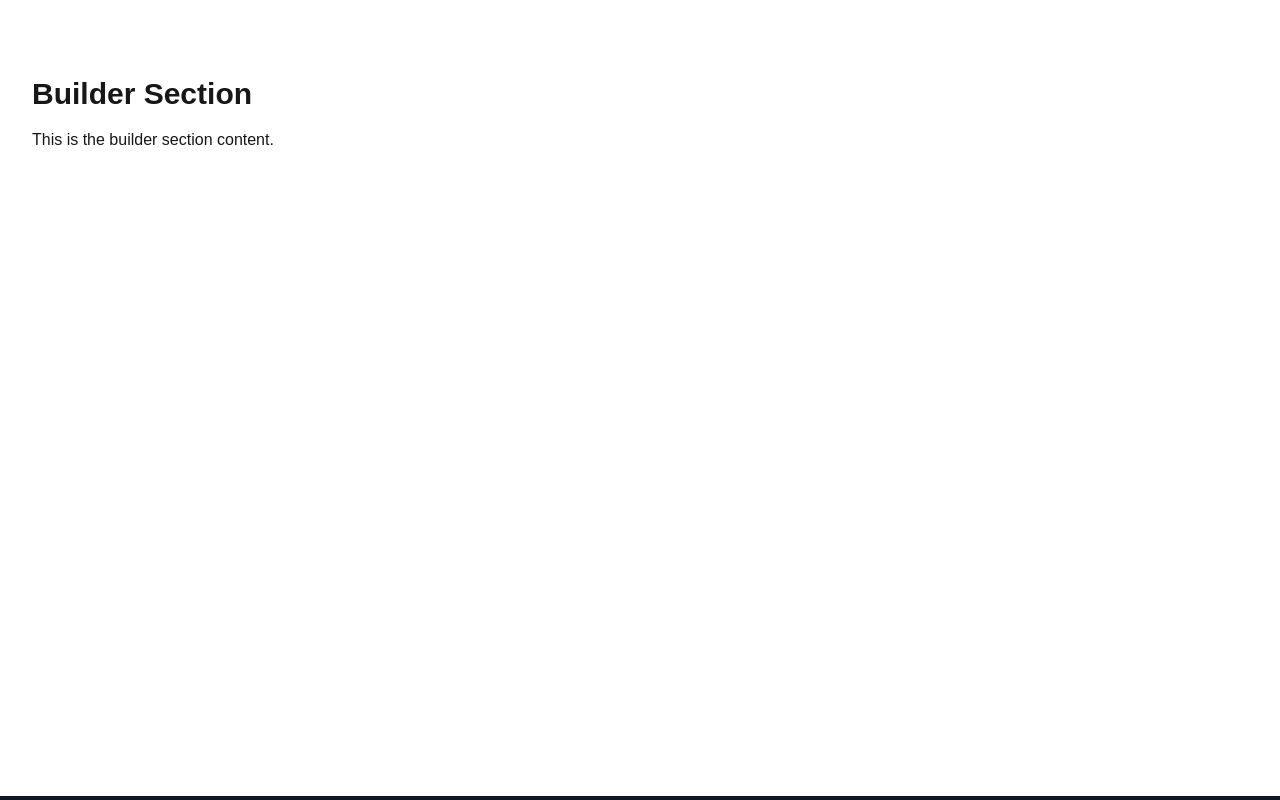
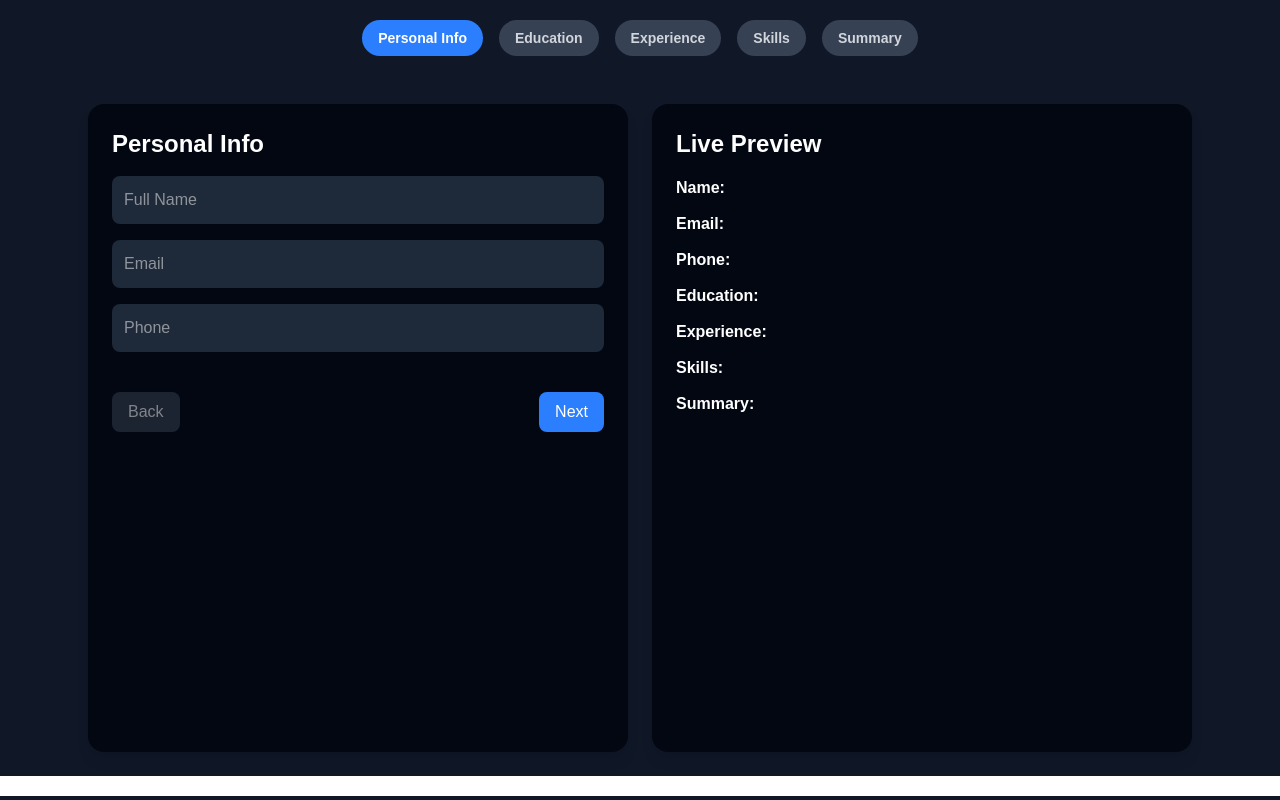
Before and after one commit to aryan21231212/Resume-builder, a Next.js app: page / in a window 1280 px wide. Shown: the part 980-1780 px from the top of the page. Built offline with nearby package versions, Linux system fonts and the light colour scheme.

Commit message:
build resume form part

```diff
--- a/app/page.tsx
+++ b/app/page.tsx
@@ -1,7 +1,6 @@
 import React from 'react'
 import Navbar from '../components/Navbar'
-import HowitWorks from '@/components/HowitWorks'
-import Home from '@/components/Home'
+
 
 const page = () => {
   return (
--- /dev/null
+++ b/components/Builder.tsx
@@ -0,0 +1,169 @@
+"use client";
+import React, { useState } from "react";
+import { motion } from "framer-motion";
+
+const steps = ["Personal Info", "Education", "Experience", "Skills", "Summary"];
+
+const Builder = () => {
+  const [step, setStep] = useState(0);
+  const [resume, setResume] = useState({
+    name: "",
+    email: "",
+    phone: "",
+    education: "",
+    experience: "",
+    skills: "",
+    summary: "",
+  });
+
+  const handleChange = (e: React.ChangeEvent<HTMLInputElement | HTMLTextAreaElement>) => {
+    setResume({ ...resume, [e.target.name]: e.target.value });
+  };
+
+  const nextStep = () => step < steps.length - 1 && setStep(step + 1);
+  const prevStep = () => step > 0 && setStep(step - 1);
+
+  return (
+    <div className="min-h-screen bg-gray-900 text-white flex flex-col">
+      {/* Progress Bar */}
+      <div className="flex justify-center space-x-4 p-6">
+        {steps.map((s, i) => (
+          <div
+            key={i}
+            className={`px-4 py-2 rounded-full text-sm font-semibold ${
+              i === step ? "bg-blue-500 text-white" : "bg-gray-700 text-gray-300"
+            }`}
+          >
+            {s}
+          </div>
+        ))}
+      </div>
+
+      {/* Main Layout */}
+      <div className="flex flex-col md:flex-row flex-1 max-w-6xl mx-auto w-full gap-6 p-6">
+        {/* Left Form */}
+        <motion.div
+          key={step}
+          initial={{ opacity: 0, x: -50 }}
+          animate={{ opacity: 1, x: 0 }}
+          transition={{ duration: 0.4 }}
+          className="flex-1 bg-gray-950 rounded-2xl p-6 shadow-lg"
+        >
+          <h2 className="text-2xl font-bold mb-4">{steps[step]}</h2>
+
+          {step === 0 && (
+            <>
+              <input
+                type="text"
+                name="name"
+                placeholder="Full Name"
+                value={resume.name}
+                onChange={handleChange}
+                className="w-full p-3 mb-4 rounded-lg bg-gray-800 text-white"
+              />
+              <input
+                type="email"
+                name="email"
+                placeholder="Email"
+                value={resume.email}
+                onChange={handleChange}
+                className="w-full p-3 mb-4 rounded-lg bg-gray-800 text-white"
+              />
+              <input
+                type="tel"
+                name="phone"
+                placeholder="Phone"
+                value={resume.phone}
+                onChange={handleChange}
+                className="w-full p-3 mb-4 rounded-lg bg-gray-800 text-white"
+              />
+            </>
+          )}
+
+          {step === 1 && (
+            <textarea
+              name="education"
+              placeholder="Education details"
+              value={resume.education}
+              onChange={handleChange}
+              className="w-full p-3 h-40 rounded-lg bg-gray-800 text-white"
+            />
+          )}
+
+          {step === 2 && (
+            <textarea
+              name="experience"
+              placeholder="Experience details"
+              value={resume.experience}
+              onChange={handleChange}
+              className="w-full p-3 h-40 rounded-lg bg-gray-800 text-white"
+            />
+          )}
+
+          {step === 3 && (
+            <textarea
+              name="skills"
+              placeholder="Skills (comma separated)"
+              value={resume.skills}
+              onChange={handleChange}
+              className="w-full p-3 h-40 rounded-lg bg-gray-800 text-white"
+            />
+          )}
+
+          {step === 4 && (
+            <textarea
+              name="summary"
+              placeholder="Professional summary"
+              value={resume.summary}
+              onChange={handleChange}
+              className="w-full p-3 h-40 rounded-lg bg-gray-800 text-white"
+            />
+          )}
+
+          {/* Navigation */}
+          <div className="flex justify-between mt-6">
+            <button
+              onClick={prevStep}
+              disabled={step === 0}
+              className="px-4 py-2 rounded-lg bg-gray-700 hover:bg-gray-600 disabled:opacity-50"
+            >
+              Back
+            </button>
+            {step < steps.length - 1 ? (
+              <button
+                onClick={nextStep}
+                className="px-4 py-2 rounded-lg bg-blue-500 hover:bg-blue-600"
+              >
+                Next
+              </button>
+            ) : (
+              <button
+                onClick={() => alert("Exporting to PDF...")}
+                className="px-4 py-2 rounded-lg bg-green-500 hover:bg-green-600"
+              >
+                Export PDF
+              </button>
+            )}
+          </div>
+        </motion.div>
+
+        {/* Right Preview */}
+        <div className="flex-1 bg-gray-950 rounded-2xl p-6 shadow-lg">
+          <h2 className="text-2xl font-bold mb-4">Live Preview</h2>
+          <div className="space-y-3 text-gray-300">
+            <p><span className="font-bold text-white">Name:</span> {resume.name}</p>
+            <p><span className="font-bold text-white">Email:</span> {resume.email}</p>
+            <p><span className="font-bold text-white">Phone:</span> {resume.phone}</p>
+            <p><span className="font-bold text-white">Education:</span> {resume.education}</p>
+            <p><span className="font-bold text-white">Experience:</span> {resume.experience}</p>
+            <p><span className="font-bold text-white">Skills:</span> {resume.skills}</p>
+            <p><span className="font-bold text-white">Summary:</span> {resume.summary}</p>
+          </div>
+        </div>
+      </div>
+      <div className="w-full h-5 bg-white"></div>
+    </div>
+  );
+};
+
+export default Builder;
--- a/components/FormSection.tsx
+++ /dev/null
@@ -1,9 +0,0 @@
-import React from 'react'
-
-const FormSection = () => {
-  return (
-    <div>FormSection</div>
-  )
-}
-
-export default FormSection
--- a/components/Home.tsx
+++ b/components/Home.tsx
@@ -22,7 +22,7 @@ const Home = () => {
         </div>
       </section>
 
-      {/* Features Section */}
+
       <section className="py-16 bg-gray-900 px-6  w-full text-center">
         <h2 className="text-3xl font-bold text-indigo-500 mb-12">Features</h2>
         <div className="grid gap-8 md:grid-cols-3">
@@ -42,7 +42,7 @@ const Home = () => {
         </div>
       </section>
 
-      {/* CTA Section */}
+
       <section className="w-full bg-gray-900 text-white text-center py-16 px-6">
         <h2 className="text-3xl md:text-4xl font-bold mb-6">
           Ready to Create Your Resume?
--- a/components/Navbar.tsx
+++ b/components/Navbar.tsx
@@ -3,20 +3,21 @@ import { useState } from "react";
 import Link from "next/link";
 import Home from "./Home";
 import HowitWorks from "./HowitWorks";
+import Builder from "./Builder";
 
 export default function Navbar() {
   const [menuOpen, setMenuOpen] = useState(false);
 
-  // Function to handle smooth scrolling
+
   const handleScrollTo = (id: string) => {
-    setMenuOpen(false); // Close mobile menu if open
+    setMenuOpen(false);
 
-    // Add a small delay to ensure the DOM is ready
+
     setTimeout(() => {
       const element = document.getElementById(id);
       if (element) {
-        // Calculate navbar height to offset scroll position
-        const navbarHeight = 70; // Approximate height of your navbar
+
+        const navbarHeight = 70;
         const elementPosition = element.getBoundingClientRect().top + window.pageYOffset;
         const offsetPosition = elementPosition - navbarHeight;
 
@@ -34,7 +35,7 @@ export default function Navbar() {
     <>
       <nav className="w-full fixed top-0 left-0 z-50 bg-gray-900/90 backdrop-blur-md text-white shadow-md">
         <div className="max-w-6xl mx-auto flex justify-between items-center px-6 py-4">
-          {/* Logo - Scrolls to top */}
+
           <Link
             href="/"
             className="text-2xl font-bold text-blue-400"
@@ -46,7 +47,7 @@ export default function Navbar() {
             ResumeGen
           </Link>
 
-          {/* Desktop Menu */}
+
           <div className="hidden md:flex space-x-6">
             <button
               onClick={() => handleScrollTo('home')}
@@ -68,7 +69,7 @@ export default function Navbar() {
             </button>
           </div>
 
-          {/* CTA Button */}
+
           <button
             onClick={() => handleScrollTo('builder')}
             className="hidden md:inline bg-blue-500 hover:bg-blue-600 text-white px-4 py-2 rounded-lg font-semibold transition"
@@ -76,7 +77,7 @@ export default function Navbar() {
             Start Building
           </button>
 
-          {/* Mobile Menu Button */}
+
           <button
             onClick={() => setMenuOpen(!menuOpen)}
             className="md:hidden text-white focus:outline-none text-xl"
@@ -85,7 +86,7 @@ export default function Navbar() {
           </button>
         </div>
 
-        {/* Mobile Dropdown */}
+
         {menuOpen && (
           <div className="md:hidden bg-gray-800 text-center py-4 space-y-4">
             <button
@@ -116,17 +117,16 @@ export default function Navbar() {
         )}
       </nav>
 
-      {/* Placeholder content to ensure scrolling works */}
 
 
-      {/* Example sections that would be on your page */}
+
+
       <section id="home" >
         <Home/>
       </section>
 
-      <section id="builder" className="min-h-screen pt-20 p-8">
-        <h2 className="text-3xl font-bold">Builder Section</h2>
-        <p className="mt-4">This is the builder section content.</p>
+      <section id="builder">
+        <Builder/>
       </section>
 
       <section id="how-it-works" >
--- a/components/ResumePreview.tsx
+++ /dev/null
@@ -1,9 +0,0 @@
-import React from 'react'
-
-const ResumePreview = () => {
-  return (
-    <div>ResumePreview</div>
-  )
-}
-
-export default ResumePreview
--- a/package.json
+++ b/package.json
@@ -9,6 +9,7 @@
     "lint": "eslint"
   },
   "dependencies": {
+    "framer-motion": "^12.23.12",
     "lucide-react": "^0.541.0",
     "next": "15.5.0",
     "react": "19.1.0",
```
Also changed, not shown: components/Hero.tsx (deleted), 1 other file (tests, documents, lock files or other folders).
